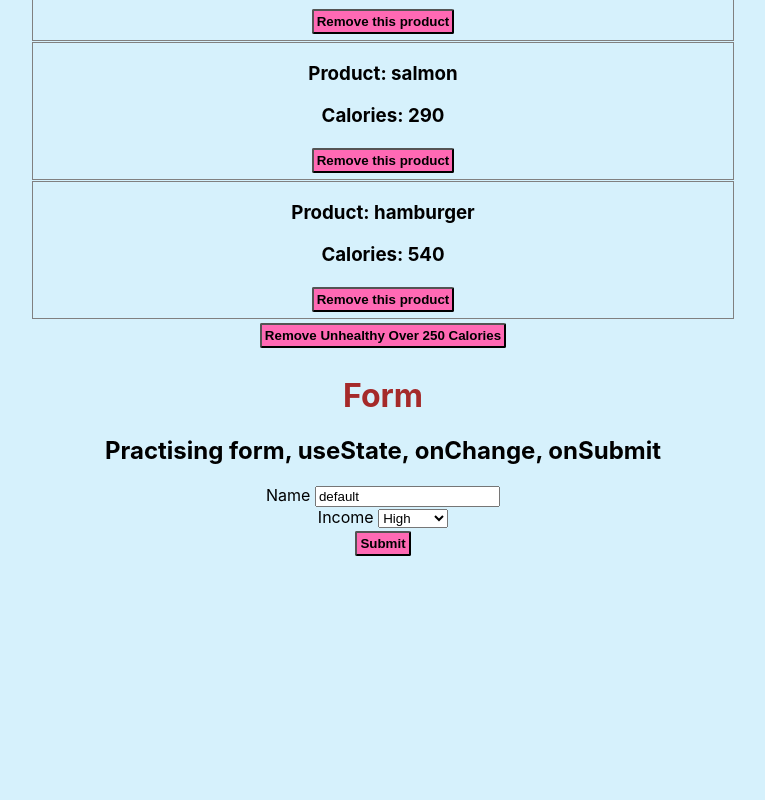
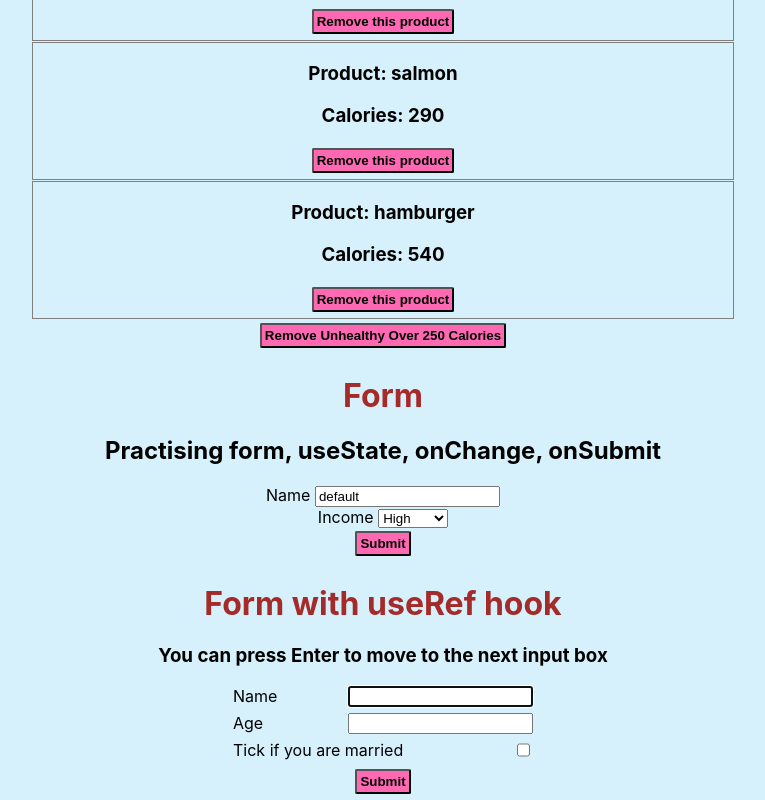
Before and after one commit to veronika333/practicing-react-hooks, a React (Create React App) app: page / in a window 1280 px wide. Shown: the part 1223-2023 px from the top of the page, without its empty margins (257-1022 px from the left). Before the commit the page ends 1785 px from the top, so only its background shows below. Built offline with nearby package versions, Linux system fonts and the light colour scheme.

Commit message:
added form with useRef hook

```diff
--- a/src/App.js
+++ b/src/App.js
@@ -5,6 +5,7 @@ import NameTag from "./componnents/nameTag";
 import Input from "./componnents/Input";
 import GroceryList from "./componnents/GroceryList";
 import Form from "./componnents/Form";
+import Form2 from "./componnents/Form2";
 
 const nameStyle = {color: "blue", border: "blue solid 2px"};
 const MakeGreen = BaseComponent => props => {
@@ -63,6 +64,7 @@ const ageDownHandler = () => {
       <button onClick={ageDownHandler}>Age Down</button>
 <GroceryList />
 <Form />
+<Form2 />
     </div>
   );
 }
--- a/src/App.scss
+++ b/src/App.scss
@@ -62,3 +62,10 @@ border-radius: 2px;
 body {
   background-color: rgb(214, 241, 252);
 }
+.form-field {
+  display: flex;
+  flex-direction: row;
+  margin: 6px auto;
+width: 300px;
+justify-content: space-between;
+}
--- /dev/null
+++ b/src/componnents/Form2.js
@@ -0,0 +1,55 @@
+import React, { useEffect, useRef } from 'react';
+
+const Form2 = () => {
+    const nameRef = useRef();
+    const ageRef = useRef();
+    const marriedRef = useRef();
+    const submitRef = useRef();
+
+ useEffect(() => {
+        nameRef.current.focus()
+    }, []);
+
+const onKeyPressedHandler = (e) => {
+
+// console.log(e.keyCode);
+if (e.keyCode === 13) {
+    e.preventDefault();
+    if (e.target.id === "nameField") {
+    ageRef.current.focus()
+    }
+    if (e.target.id === "ageField") {
+        marriedRef.current.focus()
+    }
+    if (e.target.id === "marriedFielf") {
+        submitRef.current.focus()
+    }
+}
+}
+const alertHandler = () => {
+    alert("The form has been submitted")
+}
+    return (
+        <div>
+            <h1>Form with useRef hook</h1>
+            <h3>You can press Enter to move to the next input box</h3>
+            <form>
+                <div className="form-field">
+                    <span>Name</span>
+                    <input ref={nameRef} type="text" onKeyDown={onKeyPressedHandler} id="nameField"></input>
+                </div>
+                <div className="form-field">
+                    <span>Age</span>
+                    <input ref={ageRef} type="text" id="ageField" onKeyDown={onKeyPressedHandler}></input>
+                </div>
+                <div className="form-field">
+                    <span>Tick if you are married</span>
+                    <input ref={marriedRef} type="checkbox" id="marriedField" onKeyDown={onKeyPressedHandler}></input>
+                </div>
+                <button ref={submitRef} id="submitField" onClick={alertHandler}>Submit</button>
+            </form>
+        </div>
+     );
+}
+
+export default Form2;
```
